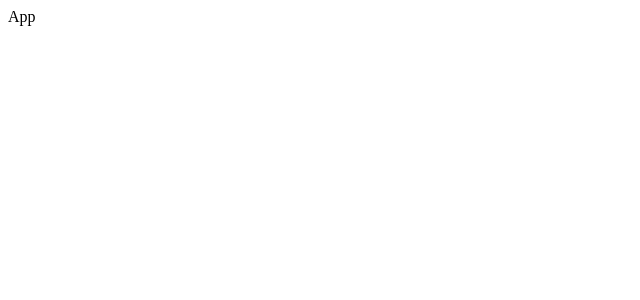
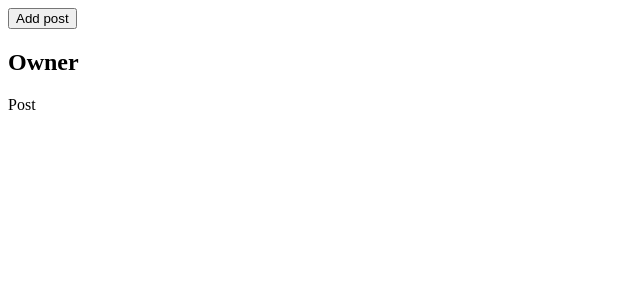
Before and after one commit to habib-chawki/social-app-front, a React (Create React App) app: page / in a window 1280 px wide. Shown: the top 300 px of the page, without its empty margins (0-640 px from the left). Built offline with nearby package versions, Linux system fonts and the light colour scheme.

Commit message:
Add posts component

```diff
--- a/src/App.js
+++ b/src/App.js
@@ -1,7 +1,8 @@
 import React from 'react';
+import Posts from './components/Posts';
 
 function App() {
-   return <div>App</div>;
+   return <Posts />;
 }
 
 export default App;
--- /dev/null
+++ b/src/components/Post.jsx
@@ -0,0 +1,12 @@
+import React from 'react';
+
+function Post() {
+   return (
+      <div>
+         <h2>Owner</h2>
+         <p>Post</p>
+      </div>
+   );
+}
+
+export default Post;
--- /dev/null
+++ b/src/components/Posts.jsx
@@ -0,0 +1,17 @@
+import React from 'react';
+import Post from './Post';
+
+function Posts() {
+   const addPost = () => {
+      console.log('post added');
+   };
+
+   return (
+      <div>
+         <button onClick={addPost}>Add post</button>
+         <Post />
+      </div>
+   );
+}
+
+export default Posts;
```
